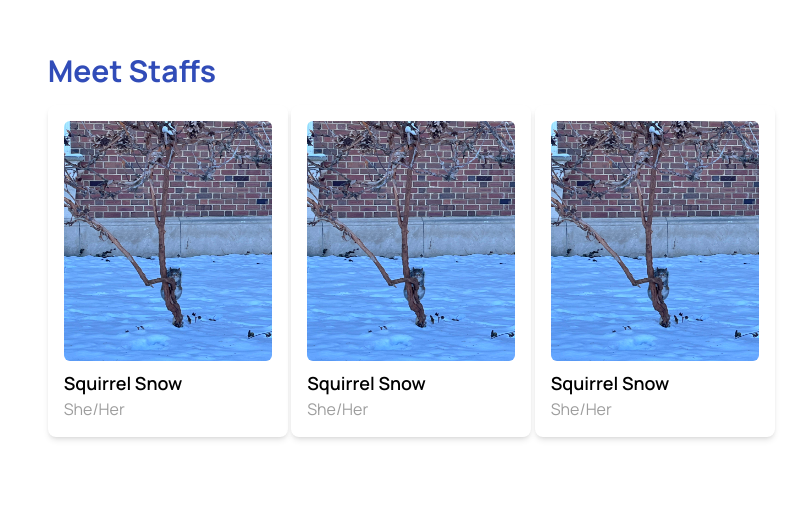
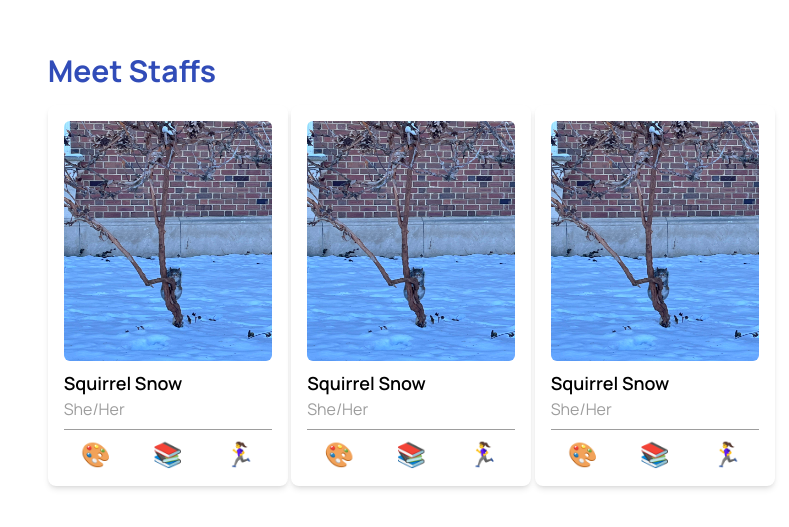
Before and after one commit to drschatz/cs-128-live-web, a Next.js app: page /support in a window 1280 px wide. Shown: the part 1635-2162 px from the top of the page, without its empty margins (491-1280 px from the left). Built offline with nearby package versions, Linux system fonts and the light colour scheme.

Commit message:
comment out the course book and assignment from the navbar, add the personal hobbits to the meet staff card

```diff
--- a/src/app/support/page.js
+++ b/src/app/support/page.js
@@ -85,6 +85,21 @@ const SupportPage = () => {
                 <div>
                   <h3 className="text-lg font-semibold ">Squirrel Snow</h3>
                   <h4 className="text-gray/70 text-md">She/Her</h4>
+                  <hr className="border-gray/70 my-2" />
+                </div>
+                <div className="flex items-center justify-around space-x-2">
+                  <span role="img" aria-label="hobby1" className="text-2xl">
+                    🎨
+                  </span>{" "}
+                  {/* Example emoji for hobby */}
+                  <span role="img" aria-label="hobby2" className="text-2xl">
+                    📚
+                  </span>{" "}
+                  {/* Example emoji for hobby */}
+                  <span role="img" aria-label="hobby3" className="text-2xl">
+                    🏃‍♀️
+                  </span>{" "}
+                  {/* Example emoji for hobby */}
                 </div>
                 {/* <div className="flex items-center justify-center"></div> */}
               </div>
@@ -101,6 +116,21 @@ const SupportPage = () => {
                 <div>
                   <h3 className="text-lg font-semibold ">Squirrel Snow</h3>
                   <h4 className="text-gray/70 text-md">She/Her</h4>
+                  <hr className="border-gray/70 my-2" />
+                </div>
+                <div className="flex items-center justify-around space-x-2">
+                  <span role="img" aria-label="hobby1" className="text-2xl">
+                    🎨
+                  </span>{" "}
+                  {/* Example emoji for hobby */}
+                  <span role="img" aria-label="hobby2" className="text-2xl">
+                    📚
+                  </span>{" "}
+                  {/* Example emoji for hobby */}
+                  <span role="img" aria-label="hobby3" className="text-2xl">
+                    🏃‍♀️
+                  </span>{" "}
+                  {/* Example emoji for hobby */}
                 </div>
                 {/* <div className="flex items-center justify-center"></div> */}
               </div>
@@ -117,6 +147,21 @@ const SupportPage = () => {
                 <div>
                   <h3 className="text-lg font-semibold ">Squirrel Snow</h3>
                   <h4 className="text-gray/70 text-md">She/Her</h4>
+                  <hr className="border-gray/70 my-2" />
+                </div>
+                <div className="flex items-center justify-around space-x-2">
+                  <span role="img" aria-label="hobby1" className="text-2xl">
+                    🎨
+                  </span>{" "}
+                  {/* Example emoji for hobby */}
+                  <span role="img" aria-label="hobby2" className="text-2xl">
+                    📚
+                  </span>{" "}
+                  {/* Example emoji for hobby */}
+                  <span role="img" aria-label="hobby3" className="text-2xl">
+                    🏃‍♀️
+                  </span>{" "}
+                  {/* Example emoji for hobby */}
                 </div>
                 {/* <div className="flex items-center justify-center"></div> */}
               </div>
--- a/src/components/Header/index.js
+++ b/src/components/Header/index.js
@@ -23,10 +23,10 @@ const Header = () => {
             {" "}
             Lectures{" "}
           </Link>
-          <Link href="/assignments" className="hover:text-accent">
+          {/* <Link href="/assignments" className="hover:text-accent">
             {" "}
             Assignments{" "}
-          </Link>
+          </Link> */}
           <Link href="/quizzes" className="hover:text-accent">
             {" "}
             Quizzes{" "}
@@ -35,10 +35,10 @@ const Header = () => {
             {" "}
             Syllabus{" "}
           </Link>
-          <Link href="/course-book" className="hover:text-accent">
+          {/* <Link href="/course-book" className="hover:text-accent">
             {" "}
             Course Book{" "}
-          </Link>
+          </Link> */}
           <Link href="/support" className="hover:text-accent">
             {" "}
             Support{" "}
```
